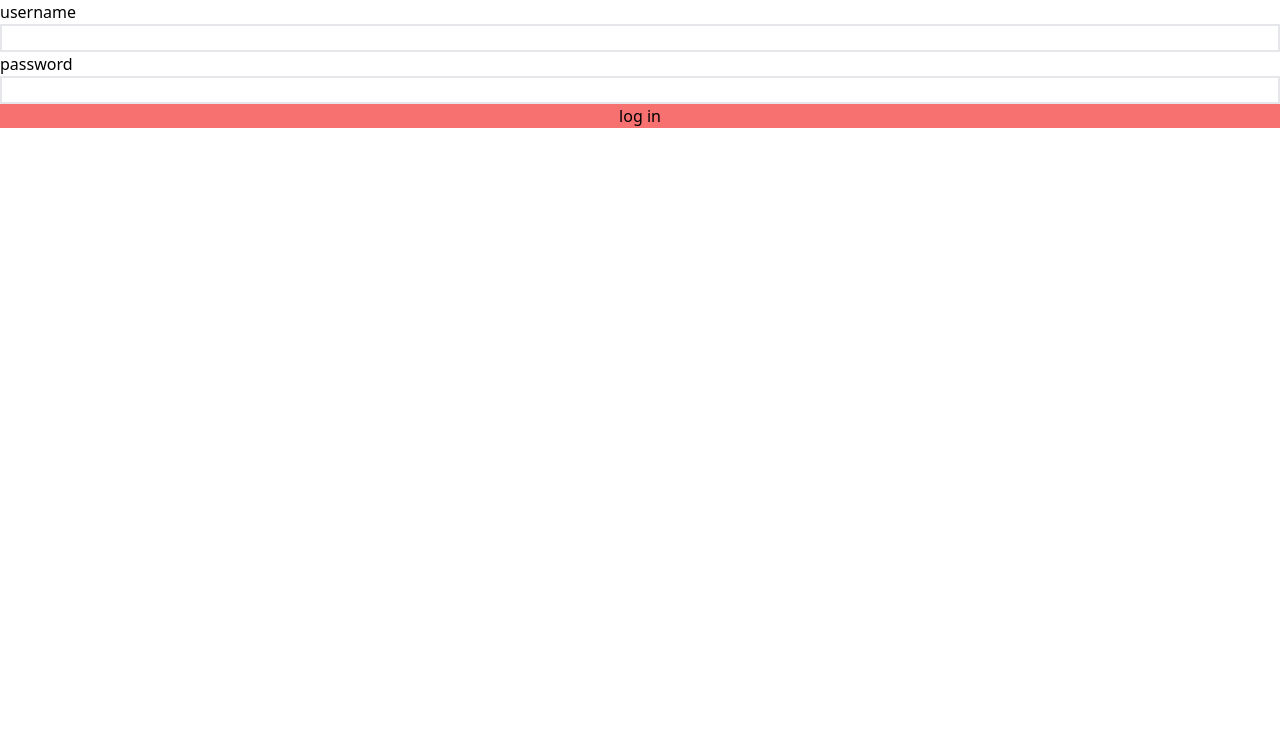
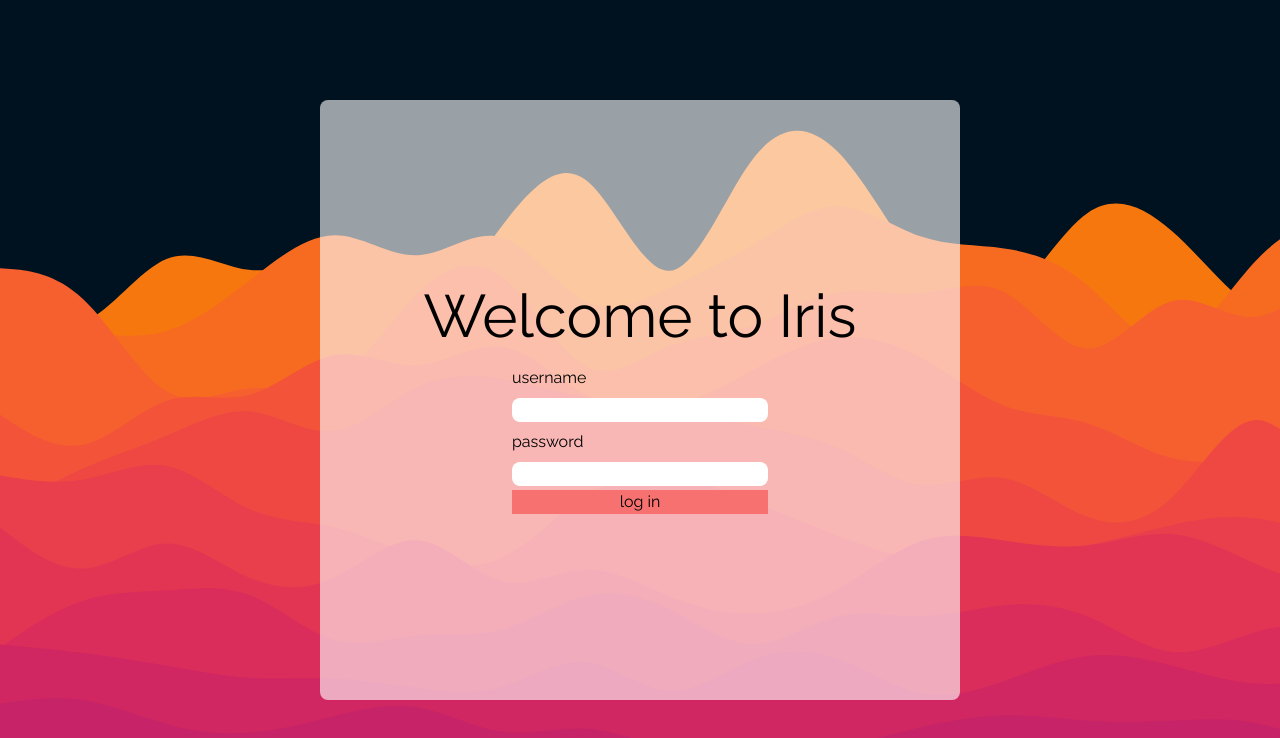
Before and after one commit to matousss/iris, a React (Create React App) app in the folder client/: page / in a window 1280 px wide. Shown: the top 738 px of the page. Built offline with nearby package versions, Linux system fonts and the light colour scheme.

Commit message:
mé přání je zemřít

```diff
--- a/client/public/index.html
+++ b/client/public/index.html
@@ -1,15 +1,23 @@
 <!DOCTYPE html>
 <html lang="en">
+
 <head>
   <meta charset="utf-8" />
   <meta name="viewport" content="width=device-width, initial-scale=1" />
   <meta name="theme-color" content="#000000" />
 
   <link rel="manifest" href="%PUBLIC_URL%/manifest.json" />
+  <link rel="preconnect" href="https://fonts.googleapis.com">
+  <link rel="preconnect" href="https://fonts.gstatic.com" crossorigin>
+  <link
+    href="https://fonts.googleapis.com/css2?family=Raleway:ital,wght@0,100;0,200;0,300;0,400;0,500;0,600;0,700;0,800;0,900;1,100;1,200;1,300;1,400;1,500;1,600;1,700;1,800;1,900&display=swap"
+    rel="stylesheet">
   <title>React App</title>
 </head>
+
 <body>
   <noscript>You need to enable JavaScript to run this app.</noscript>
   <div id="root"></div>
 </body>
+
 </html>
--- a/client/src/App.css
+++ b/client/src/App.css
@@ -5,6 +5,7 @@
 :root {
   font-size: 16px;
   transition: 200ms;
+  font-family: 'Raleway', sans-serif;
 }
 
 .body {
@@ -16,7 +17,7 @@
   width: 100vw;
 }
 
-/*login page*/
+/*login page
 .background {
   background-image: linear-gradient(to bottom right, #710193, #1520A6);
 }
@@ -29,6 +30,16 @@
 
 .loginButton {
   background-color: #1520A6;
+} */
+
+.new-login{
+  background-image: url(./assets/layered-waves-haikei.svg);
+  background-repeat: no-repeat;
+  background-size: cover;
+}
+
+.form-container{
+  background-color: rgba(255, 255, 255, 0.6);
 }
 
 /*main page*/
--- a/client/src/App.js
+++ b/client/src/App.js
@@ -2,10 +2,11 @@ import './App.css';
 import Login from './components/Login/Login'
 import MainPage from './components/MainPage/MainPage'
 import TestComponent from './components/TestComponent'
+import NewLogin from './components/NewLogin'
 
 function App() {
   return (
-    <TestComponent/>
+    <NewLogin/>
   );
 }
 
--- /dev/null
+++ b/client/src/components/NewLogin.jsx
@@ -0,0 +1,47 @@
+import React, { useState,  } from 'react'
+
+export default function NewLogin() {
+    const [username, setUsername] = useState()
+    const [password, setPassword] = useState()
+
+    const handleSubmit = (e) => {
+        e.preventDefault()
+        const data = new FormData()
+        data.append("username", username)
+        data.append("password", password)
+        fetch('http://127.0.0.1:8000/api/auth/login', {
+            method: 'POST',
+            body: data
+        })
+            .then(response => response.json())
+            .then(data => console.log(data))
+
+    }
+
+    return (
+        <div className='new-login h-screen w-screen flex justify-center items-center'>
+            <div className='form-container w-1/2 h-3/4 rounded-lg flex flex-col items-center'>
+                <h1 className='text-black text-6xl mb-4'>Welcome to Iris</h1>
+                <form className='flex flex-col w-2/5' onSubmit={handleSubmit}>
+                    <label className='my-1'>username</label>
+                    <input
+                        className='bg-white outline-1 outline-gray-300 text-xs text-gray-700 p-1 my-1 rounded-lg'
+                        type="text"
+                        required
+                        value={username}
+                        onChange={(e) => setUsername(e.target.value)}
+                    />
+                    <label className='my-1'>password</label>
+                    <input
+                        className='bg-white outline-1 outline-gray-300 text-xs text-gray-700 p-1 my-1 rounded-lg'
+                        type="text"
+                        required
+                        value={password}
+                        onChange={(e) => setPassword(e.target.value)}
+                    />
+                    <button className='bg-red-400 hover:bg-red-600'>log in</button>
+                </form>
+            </div>
+        </div>
+    )
+}
--- a/client/src/components/TestComponent.jsx
+++ b/client/src/components/TestComponent.jsx
@@ -1,28 +1,29 @@
-import React, {useState, useEffect} from 'react'
+import React, {useState} from 'react'
 
 export default function
 TestComponent() {
   const[username, setUsername] = useState()
   const[password, setPassword] = useState()
 
-    const handleSubmit = (e) => {
-        e.preventDefault()
-        fetch('http://127.0.0.1:8000/api/auth/login/', {
-            method: 'POST',
-            body: JSON.stringify({
-                username: username,
-                password: password
-            })
-        }).then(() => {
-            console.log('success')
-        })
-    }
+  const handleSubmit = (e) => {
+    e.preventDefault()
+    const data = new FormData()
+    data.append("username", username)
+    data.append("password", password)
+    fetch('http://127.0.0.1:8000/api/auth/login', {
+        method: 'POST',
+        body: data
+    })
+        .then(response => response.json())
+        .then(data => console.log(data))
+
+}
   return (
     <div>
         <form className='flex flex-col' onSubmit={handleSubmit}>
             <label>username</label>
             <input
-                className='border-2'
+                className='bg-white'
                 type="text"
                 required
                 value={username}
@@ -30,7 +31,7 @@ TestComponent() {
             />
             <label>password</label>
             <input
-                className='border-2'
+                className='bg-white'
                 type="text"
                 required
                 value={password}
```
Also changed, not shown: client/src/assets/layered-waves-haikei.svg (added). Lines whose indentation alone changed are shown as unchanged.
